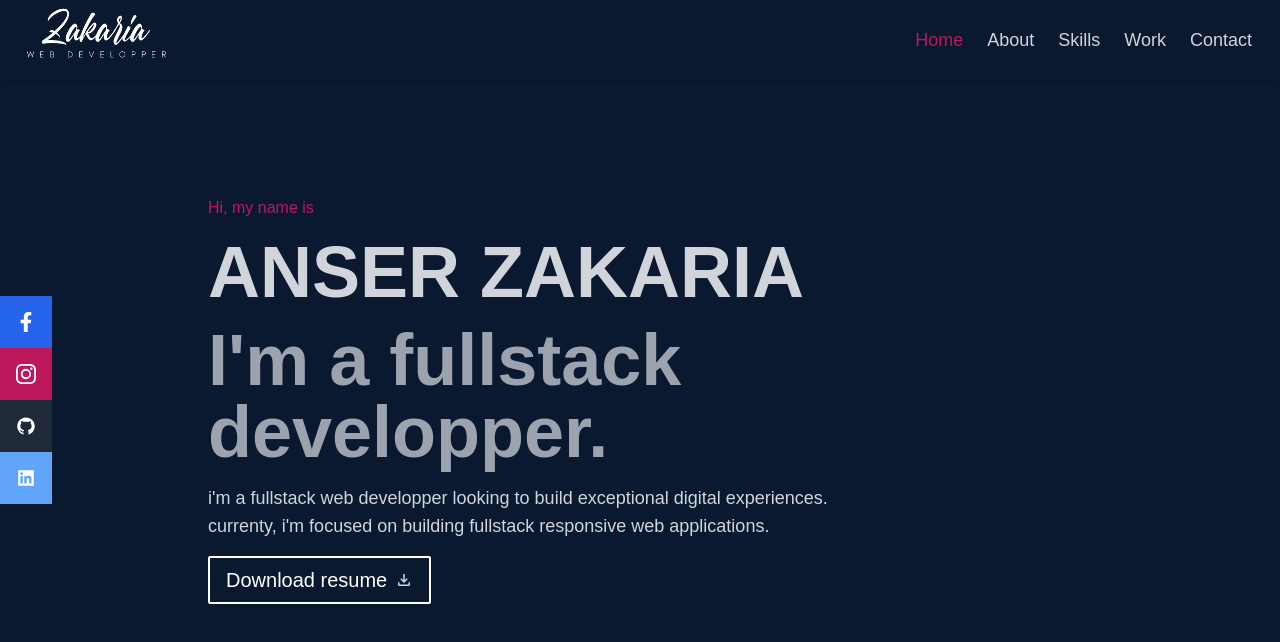
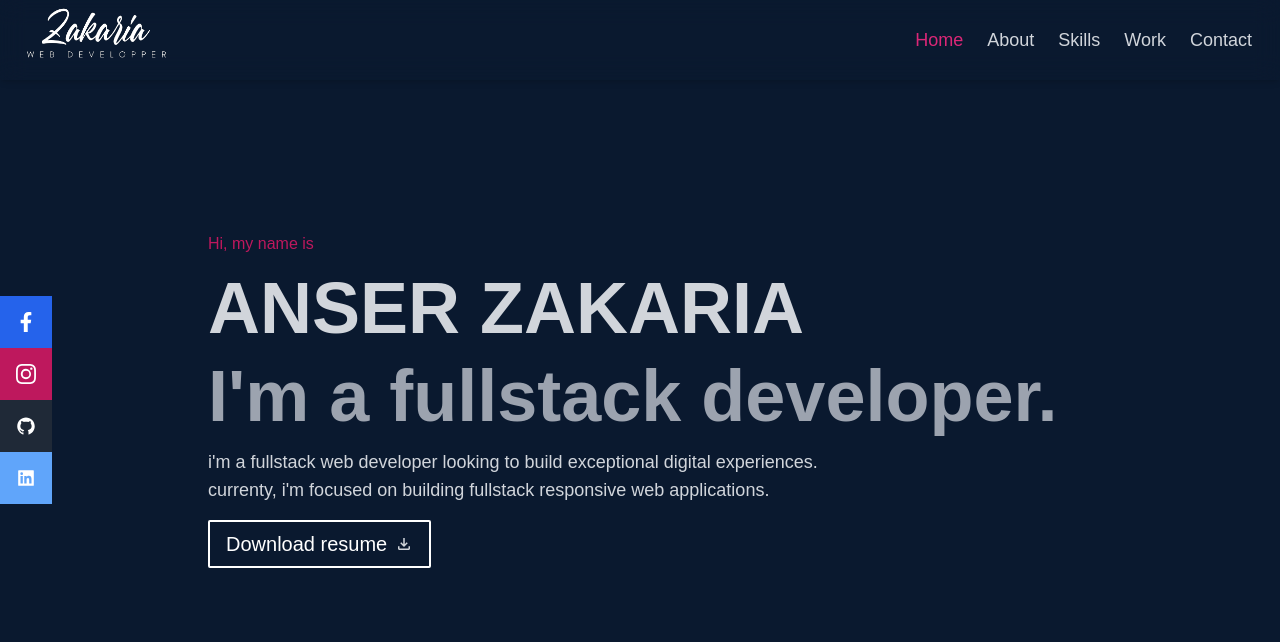
Before and after one commit to zak1sn0good/portfolio, a React (Create React App) app: page / in a window 1280 px wide. Shown: the top 642 px of the page. Built offline with nearby package versions, Linux system fonts and the light colour scheme.

Commit message:
change navbar bg to backdrop-blur

```diff
--- a/src/components/NavbarNavItem.jsx
+++ b/src/components/NavbarNavItem.jsx
@@ -4,10 +4,13 @@ const NavbarNavItem = ({ label, active, handleActive }) => {
   return (
     <Link
       to={ label === "Home" ? "/" : "/".concat(label) }
-      className={`h-full px-3 flex items-center hover:cursor-pointer hover:text-pink-600 ${active ? 'text-pink-700' : ''}`}
+      className={`
+        h-full px-3 flex items-center hover:cursor-pointer
+        hover:text-pink-600 ${active ? 'text-pink-600' : ''}
+      `}
       onClick={handleActive}
     >
-      <span className="text-lg font-light">
+      <span className="text-lg">
         {label}
       </span>
     </Link>
--- a/src/layouts/NavbarLayout.jsx
+++ b/src/layouts/NavbarLayout.jsx
@@ -2,8 +2,8 @@ const NavbarLayout = ({ children }) => {
   return (
     <div
       className={`
-        z-10 fixed bg-[#0a192f] px-4 w-full h-20 flex justify-between items-center
-        text-gray-300 overflow-hidden shadow-md
+        z-10 fixed bg-transparent px-4 w-full h-20 flex justify-between items-center
+        text-gray-300 overflow-hidden shadow-md backdrop-blur-md
       `}
     >
       {children}
--- a/src/pages/Home.jsx
+++ b/src/pages/Home.jsx
@@ -7,14 +7,14 @@ const Home = () => {
     <HomeLayout>
       <p className="my-2 text-pink-700 font-light">Hi, my name is</p>
       <p className="my-2 text-4xl md:text-5xl lg:text-7xl font-bold">ANSER ZAKARIA</p>
-      <p className="my-2 text-4xl md:text-5xl lg:text-7xl font-bold text-gray-400">I'm a fullstack developper.</p>
+      <p className="my-2 text-4xl md:text-5xl lg:text-7xl font-bold text-gray-400">I'm a fullstack developer.</p>
       <p className="my-2 text-lg font-light">
-        i'm a fullstack web developper looking to build exceptional digital experiences.
+        i'm a fullstack web developer looking to build exceptional digital experiences.
         <br />currenty, i'm focused on building fullstack responsive web applications.
       </p>
       <a
         href={pdfFile}
-        download={"ANSER ZAKARIA"}
+        download={"Zakaria's resume"}
         className="w-fit group my-2 px-4 py-2 flex items-center justify-between space-x-2 border-2 border-white rounded-sm hover:border-pink-700">
         <span className="text-xl text-white group-hover:text-pink-700">Download resume</span>
         <span className="group-hover:text-pink-700 transition-colors duration-200">
```
